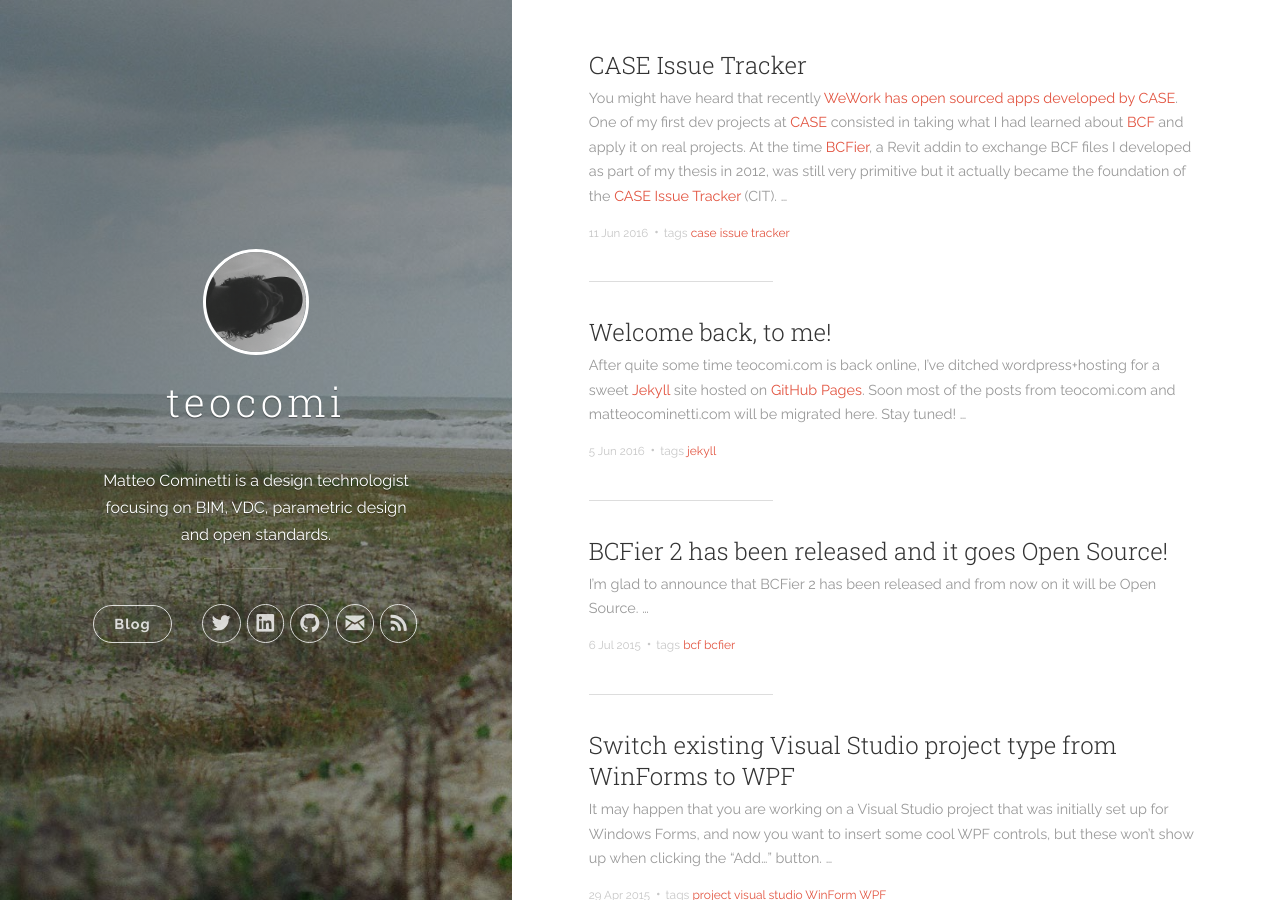
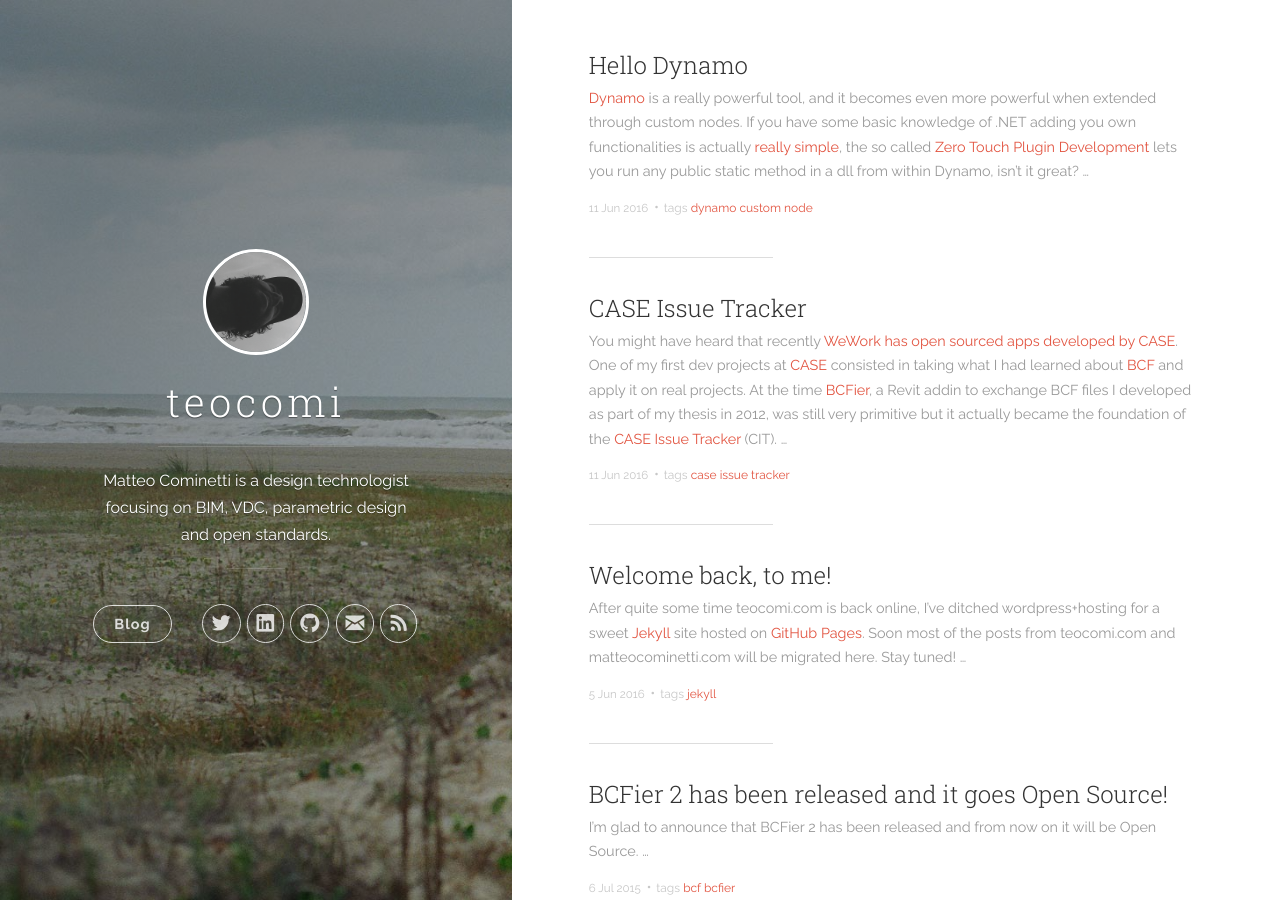
Before and after one commit to teocomi/teocomi.github.io, a Jekyll site: the page built from index.html, in a window 1280 px wide and 900 px high. Built offline with Jekyll 4.4.1, drawn with Linux system fonts in a browser that asks for light colours; nearby versions of some CDN libraries; the list of posts is cut into pages by our own code; a file with an impossible date is left out; some of the changed text lies outside the part shown.

Commit message:
fixed date hello-dynamo

```diff
--- a/_posts/2016-07-17-hello-dynamo.md
+++ b/_posts/2016-07-17-hello-dynamo.md
@@ -1,7 +1,7 @@
 ---
 published: true
 layout: post
-date: {}
+date: 2016-06-11
 categories:
   - dynamo
 tags:
```
